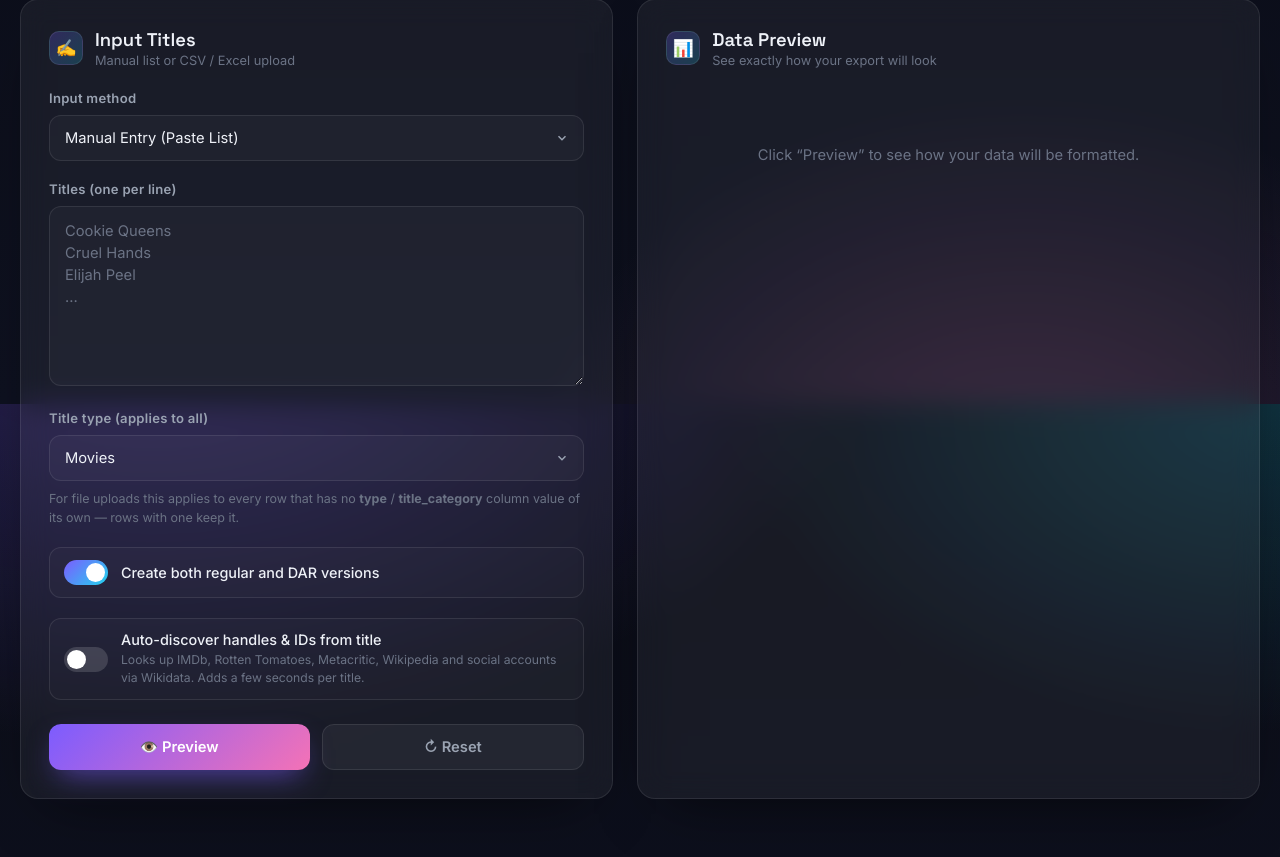
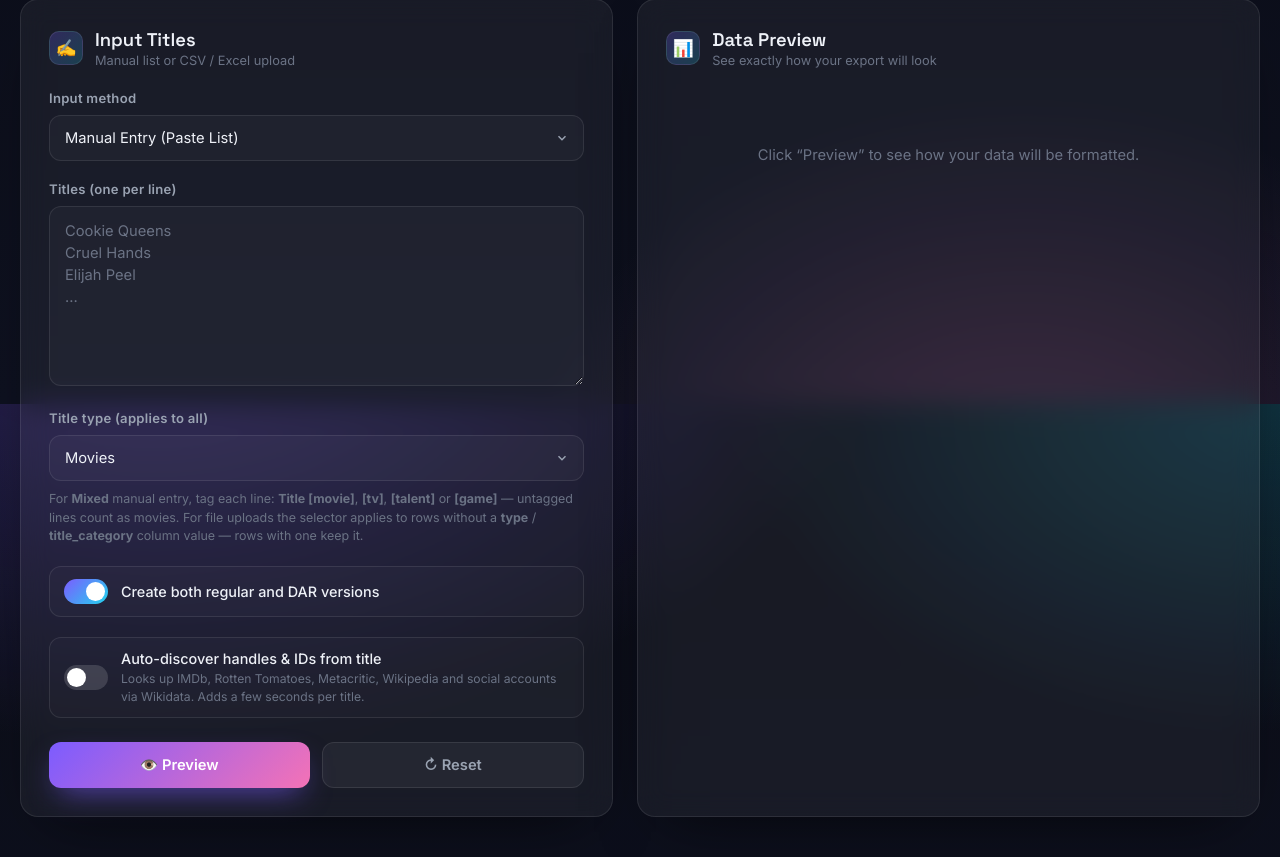
Before and after one commit to ramesh680/title-automation-tool, a Flask app: page / in a window 1280 px wide. Shown: the part 396-1253 px from the top of the page. Run offline with Flask 3, Linux system fonts and the light colour scheme; data that the repository does not hold is empty.

Commit message:
Enhance title type selection and parsing logic
Updated title selection options and improved manual entry parsing.

```diff
--- a/templates/index.html
+++ b/templates/index.html
@@ -179,10 +179,13 @@
                         <option value="movie">Movies</option>
                         <option value="tvshow">TV Shows</option>
                         <option value="talent">Talent (people)</option>
-                        <option value="mixed">Mixed (use type / title_category column)</option>
+                        <option value="game">Video Games</option>
+                        <option value="mixed">Mixed (tag each title / use type column)</option>
                     </select>
-                    <span class="hint">For file uploads this applies to every row that has no
-                    <b>type</b> / <b>title_category</b> column value of its own — rows with one keep it.</span>
+                    <span class="hint">For <b>Mixed</b> manual entry, tag each line:
+                    <b>Title [movie]</b>, <b>[tv]</b>, <b>[talent]</b> or <b>[game]</b> — untagged
+                    lines count as movies. For file uploads the selector applies to rows without a
+                    <b>type</b> / <b>title_category</b> column value — rows with one keep it.</span>
                 </div>
 
                 <div class="form-group">
@@ -252,18 +255,34 @@
             }
         });
 
-        function getTitles() {
+        // Parse manual lines. In Mixed mode each line may end with a type tag:
+        //   "Line of Fire [tv]", "LeBron James [talent]", "Fortnite [game]",
+        //   "Dune 3 [movie]" — untagged lines default to movie.
+        // Returns { titles: [...], types: {title: kind} }.
+        function getTitlesAndTypes() {
             const method = document.getElementById('inputMethod').value;
-            let titles = [];
+            const titleType = document.getElementById('titleType').value;
+            const titles = [], types = {};
+            if (method !== 'manual') return { titles, types };
 
-            if (method === 'manual') {
-                const text = document.getElementById('titlesList').value;
-                titles = text.split('\n')
-                    .map(t => t.trim())
-                    .filter(t => t.length > 0);
-            }
-
-            return titles;
+            const tagRe = /\s*\[\s*(movie|movies|tv|tvshow|tv show|tv shows|talent|game|games|video ?games?)\s*\]\s*$/i;
+            const text = document.getElementById('titlesList').value;
+            text.split('\n').map(t => t.trim()).filter(t => t.length > 0).forEach(line => {
+                let kind = titleType;
+                const m = line.match(tagRe);
+                if (m) {
+                    line = line.replace(tagRe, '').trim();
+                    kind = m[1].toLowerCase();
+                }
+                if (!line) return;
+                if (/talent/.test(kind)) kind = 'talent';
+                else if (/game/.test(kind)) kind = 'game';
+                else if (/tv/.test(kind)) kind = 'tvshow';
+                else kind = 'movie';           // 'mixed' + untagged -> movie
+                titles.push(line);
+                types[line] = kind;
+            });
+            return { titles, types };
         }
 
         // Build the fetch options for /api/preview and /api/generate.
@@ -291,20 +310,16 @@
                 return { method: 'POST', body: fd };
             }
 
-            const titles = getTitles();
+            const parsed = getTitlesAndTypes();
+            const titles = parsed.titles;
             if (titles.length === 0) {
                 showMessage('inputMessage', 'Please enter at least one title', 'error');
                 return null;
             }
 
-            const payload = { titles: titles, includeDar: includeDar, autoFetch: autoFetch, titles_type: {} };
-            if (titleType === 'movie') {
-                titles.forEach(t => payload.titles_type[t] = 'movie');
-            } else if (titleType === 'tvshow') {
-                titles.forEach(t => payload.titles_type[t] = 'tvshow');
-            } else if (titleType === 'talent') {
-                titles.forEach(t => payload.titles_type[t] = 'talent');
-            }
+            // every title always gets an explicit type (fixes mixed runs
+            // silently defaulting to movies)
+            const payload = { titles: titles, includeDar: includeDar, autoFetch: autoFetch, titles_type: parsed.types };
             return {
                 method: 'POST',
                 headers: { 'Content-Type': 'application/json' },
```
